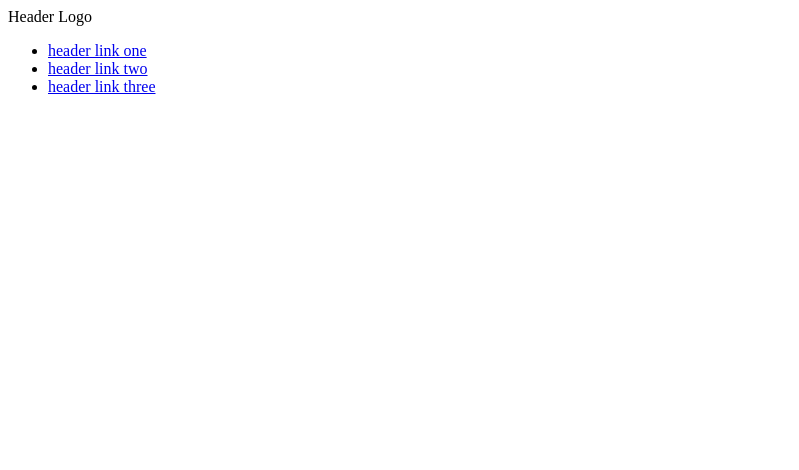
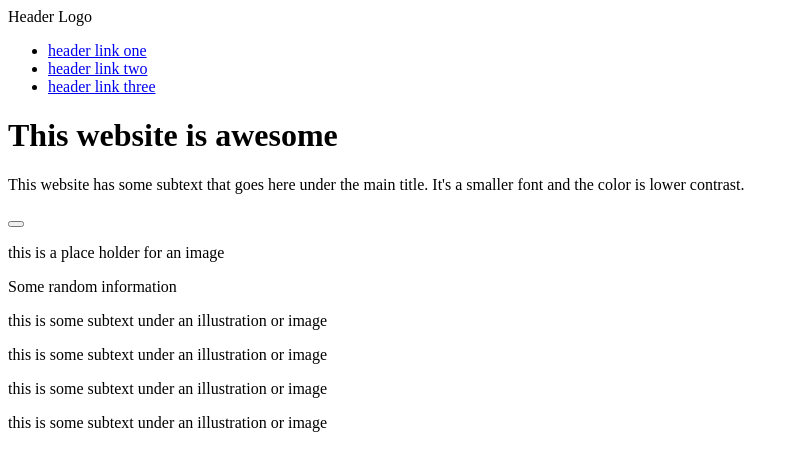
Before and after one commit to DylanScalifornia/Odin-landing-page, a plain HTML site: page index.html in a window 1280 px wide. Shown: the whole page, without its empty margins (0-799 px from the left). Drawn offline with Linux system fonts and the light colour scheme.

Commit message:
added html for header and boxs on landing page

```diff
--- a/index.html
+++ b/index.html
@@ -19,5 +19,33 @@
   </div>
  </nav>
 
+ <header class="header">
+  <div class="container">
+    <div>
+      <h1>This website is awesome</h1>
+       <p>This website has some subtext that goes here under the main title. It's a smaller font and the color is lower contrast.</p>
+    </div>
+    <button class="Sign up"></button>
+    <p class="placeholder">this is a place holder for an image</p>
+  </div>
+ </header>
+
+ <section class="boxes">
+  <div class="container">
+    <div class="box-logo">Some random information</div>
+    <div class="box">
+     <p>this is some subtext under an illustration or image</p>
+    </div>
+    <div class="box">
+     <p>this is some subtext under an illustration or image</p>
+    </div>
+    <div class="box">
+     <p>this is some subtext under an illustration or image</p>
+    </div>
+    <div class="box">
+     <p>this is some subtext under an illustration or image</p>
+    </div>
+  </div>
+ </section>
 </body>
 </html>
```
